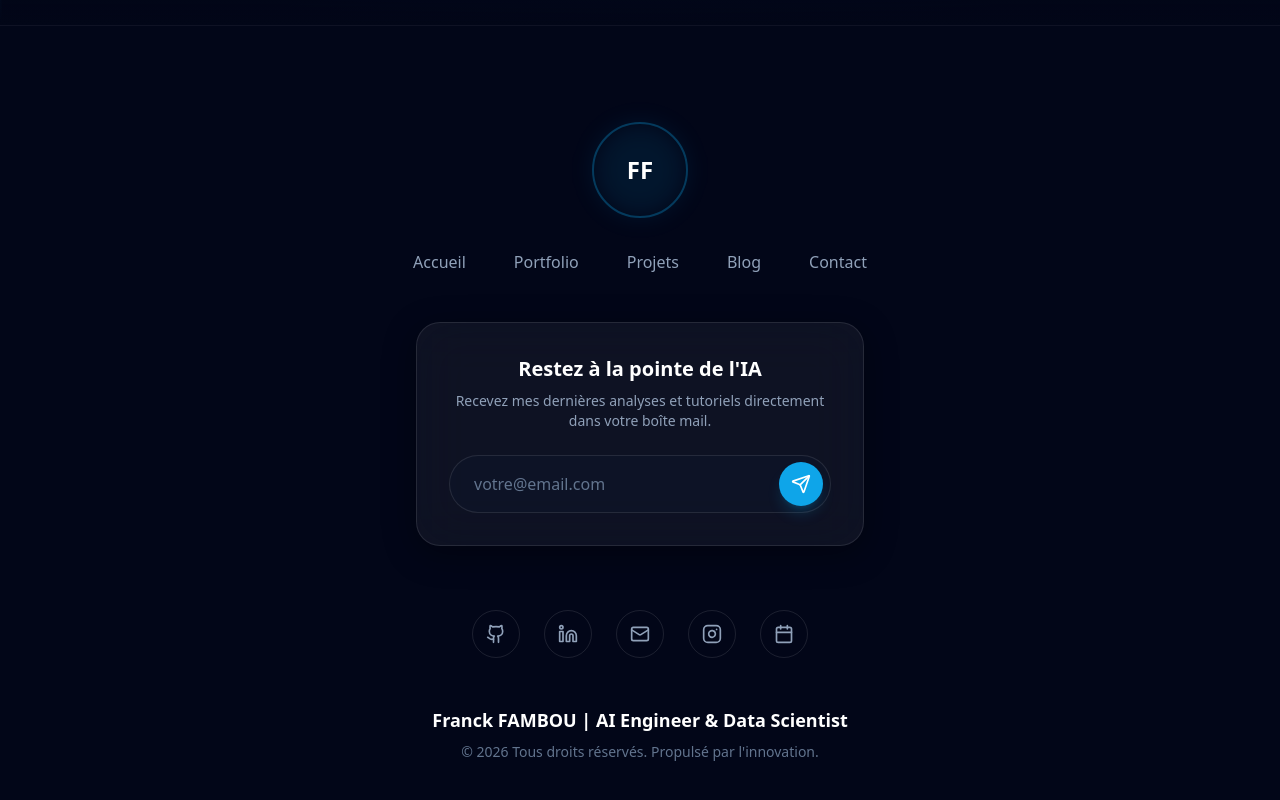
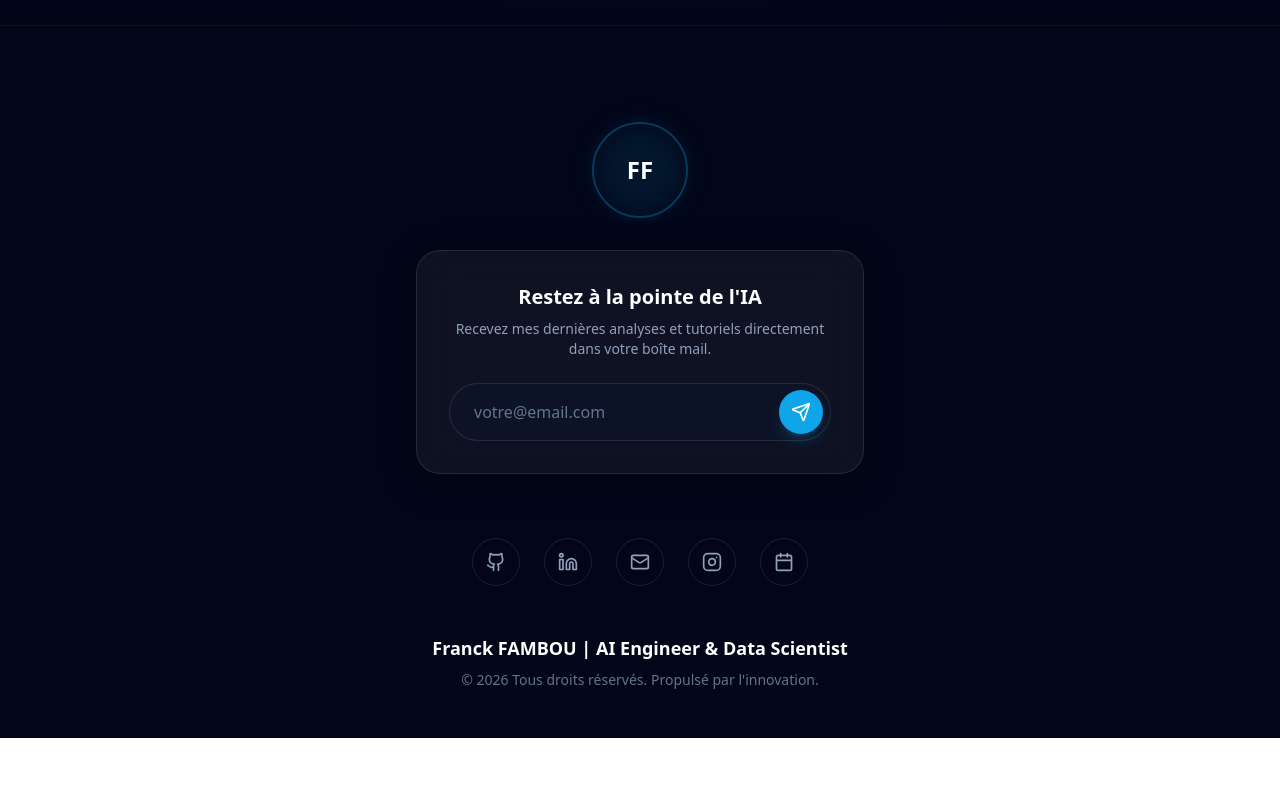
Before and after one commit to Franck-F/Book, a Next.js app: page / in a window 1280 px wide. Shown: the part 775-1575 px from the top of the page. After the commit the page ends 1513 px from the top, so only its background shows below. Built offline with nearby package versions, Linux system fonts and the light colour scheme.

Commit message:
style: remove redundant navigation links from footer

```diff
--- a/components/navigation/Footer.tsx
+++ b/components/navigation/Footer.tsx
@@ -1,7 +1,6 @@
 "use client"
 
 import React, { useState } from "react"
-import Link from "next/link"
 import { motion, AnimatePresence } from "framer-motion"
 import { Github, Linkedin, Mail, Instagram, Calendar, Send, CheckCircle2 } from "lucide-react"
 
@@ -30,14 +29,6 @@ export default function Footer() {
         { icon: Calendar, href: "https://calendly.com/franckfambou/30min", label: "Calendly" },
     ]
 
-    const navLinks = [
-        { name: "Accueil", href: "/" },
-        { name: "Portfolio", href: "/portfolio" },
-        { name: "Projets", href: "/projects" },
-        { name: "Blog", href: "/blog" },
-        { name: "Contact", href: "/contact" },
-    ]
-
     return (
         <footer className="relative bg-slate-950 pt-24 pb-12 overflow-hidden border-t border-white/5">
             {/* Background Decorative Circles */}
@@ -55,26 +46,6 @@ export default function Footer() {
                         <div className="absolute inset-0 rounded-full bg-primary-500/10 group-hover:bg-primary-500/20 transition-all duration-500 blur-md" />
                         <span className="text-2xl font-bold text-white relative z-10 font-display">FF</span>
                     </motion.div>
-
-                    {/* Stacked Links */}
-                    <div className="flex flex-wrap justify-center gap-6 md:gap-12 mb-12">
-                        {navLinks.map((link, idx) => (
-                            <motion.div
-                                key={link.name}
-                                initial={{ opacity: 0, y: 10 }}
-                                whileInView={{ opacity: 1, y: 0 }}
-                                transition={{ delay: idx * 0.1 }}
-                            >
-                                <Link
-                                    href={link.href}
-                                    className="text-slate-400 hover:text-white transition-colors font-medium relative group"
-                                >
-                                    {link.name}
-                                    <span className="absolute -bottom-1 left-0 w-0 h-0.5 bg-primary-500 group-hover:w-full transition-all duration-300" />
-                                </Link>
-                            </motion.div>
-                        ))}
-                    </div>
 
                     {/* Newsletter Section */}
                     <motion.div
```
